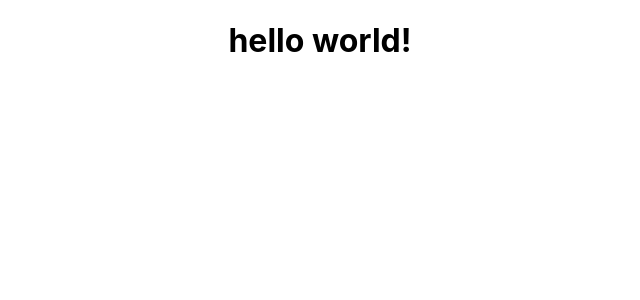
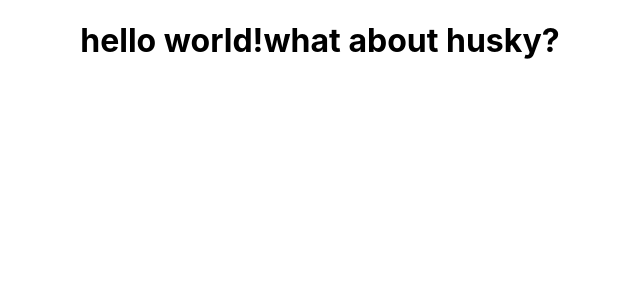
Before and after one commit to ZKibanov/mnrva, a React (Create React App) app: page / in a window 1280 px wide. Shown: the top 300 px of the page, without its empty margins (320-960 px from the left). Built offline with nearby package versions, Linux system fonts and the light colour scheme.

Commit message:
husky test again

```diff
--- a/package.json
+++ b/package.json
@@ -70,7 +70,7 @@
     }
   },
   "lint-staged": {
-    "*.js": [
+    "*.{js,jsx,ts,tsx,scss}": [
       "npm run lint",
       "npm run format",
       "git add"
--- a/src/App.tsx
+++ b/src/App.tsx
@@ -5,7 +5,7 @@
   return (
     <div className="App">
 <header>
-  <h1>hello world!</h1>
+  <h1>hello world!what about husky?</h1>
 </header>
     </div>
   );
```
